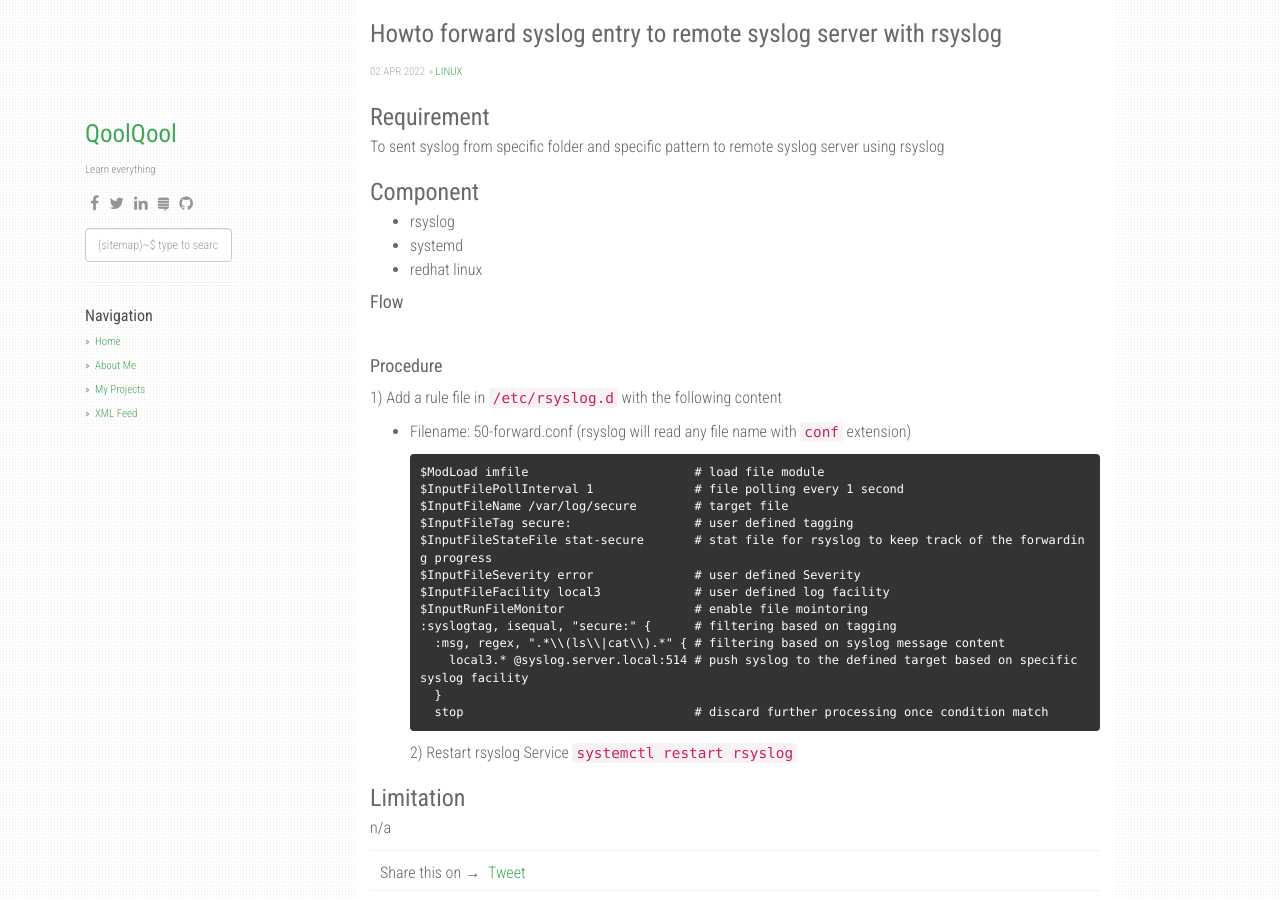
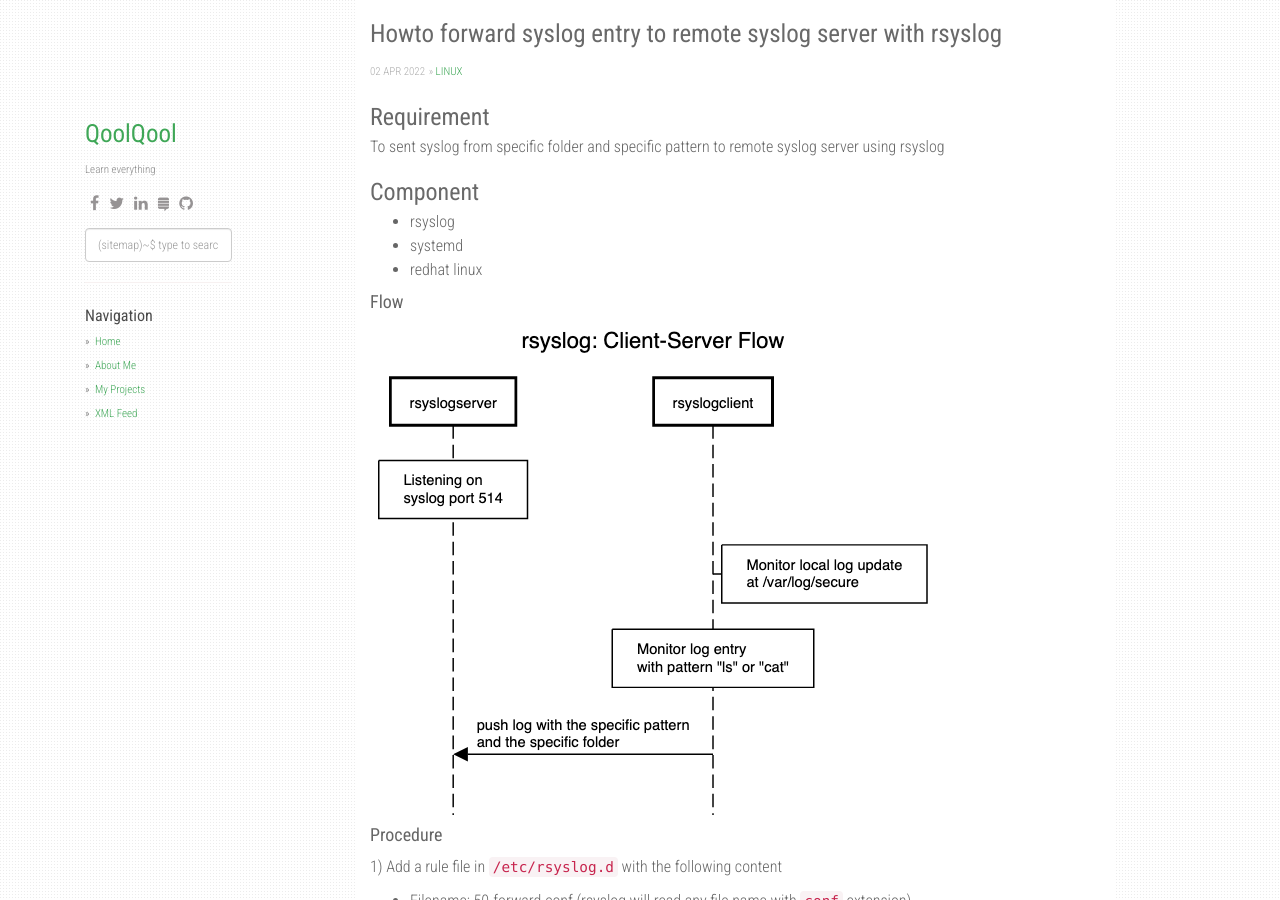
Before and after one commit to qoolqool/qoolqool.github.io, a Jekyll site: the page built from _posts/2022-04-02-howto-rsyslog-specific-condition.markdown, in a window 1280 px wide and 900 px high. Built offline with Jekyll 4.4.1, drawn with Linux system fonts in a browser that asks for light colours; nearby versions of some CDN libraries; comment, search, counter and statistics services are not loaded.

Commit message:
fix image link

```diff
--- a/_posts/2022-04-02-howto-rsyslog-specific-condition.markdown
+++ b/_posts/2022-04-02-howto-rsyslog-specific-condition.markdown
@@ -13,7 +13,7 @@ To sent syslog from specific folder and specific pattern to remote syslog server
 - redhat linux
 
 #### Flow
-![](/static/img/_posts/rsyslog-flow.png)
+![](https://raw.githubusercontent.com/qoolqool/qoolqool.github.io/main/static/img/_posts/rsyslog-flow.png)
 
 #### Procedure
 1) Add a rule file in `/etc/rsyslog.d` with the following content
```
